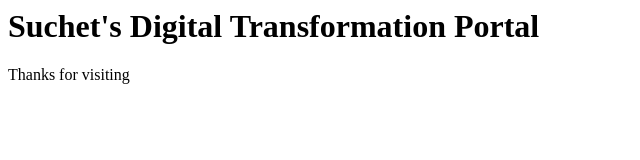
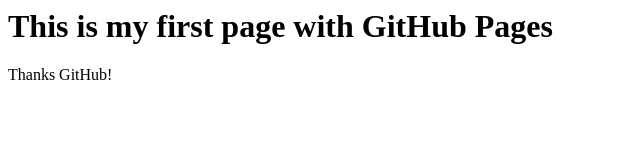
Before and after one commit to suchetgitty/Suchi-MIT, a plain HTML site: page index.html in a window 1280 px wide. Shown: the whole page, without its empty margins (0-640 px from the left). Drawn offline with Linux system fonts and the light colour scheme.

Commit message:
Update index.html

```diff
--- a/index.html
+++ b/index.html
@@ -1,4 +1,4 @@
 <html>
-<h1> Suchet's Digital Transformation Portal </h1>
-<p>Thanks for visiting</p>
+<h1> This is my first page with GitHub Pages </h1>
+<p>Thanks GitHub!</p>
 </html>
```
